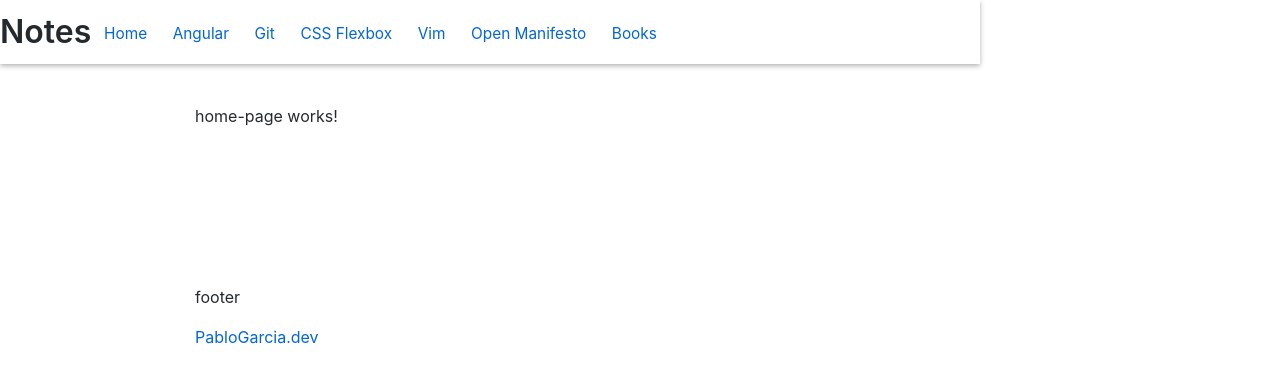
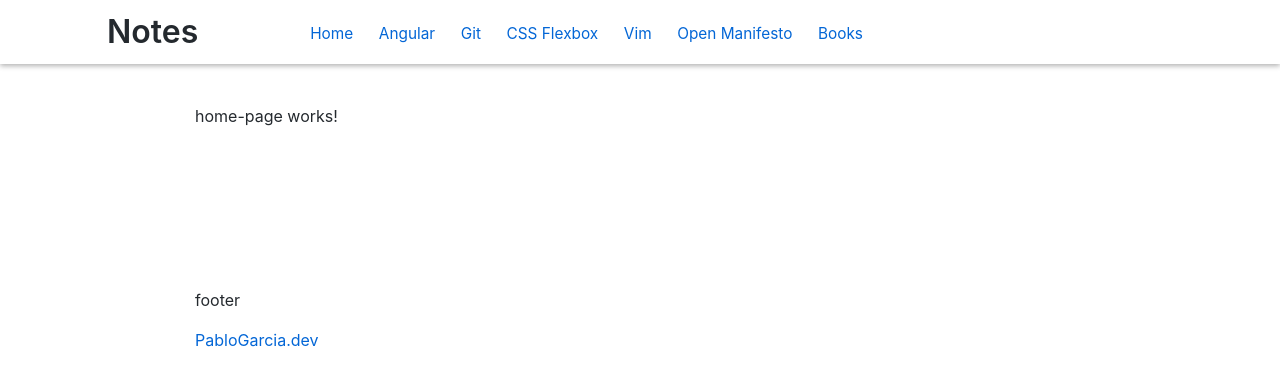
Before and after one commit to pablorgarcia/notes-app, an Angular app: page / in a window 1280 px wide. Shown: the top 386 px of the page. Built offline with nearby package versions, Linux system fonts and the light colour scheme.

Commit message:
header style added

```diff
--- a/src/styles.scss
+++ b/src/styles.scss
@@ -13,11 +13,12 @@ header.markdown-body {
   display: flex;
   box-sizing: border-box;
   width: 100%;
+  max-width: 100%;
   flex-direction: row;
   align-items: center;
   white-space: wrap;
 
-  padding: 0;
+  padding: 0 8px;
   margin: 0;
 }
 
@@ -25,12 +26,19 @@ header.markdown-body h1 {
   padding: 0;
   margin: 0;
   border-bottom: none;
+  flex-grow: 1;
+  text-align: center;
 }
 
-header.markdown-body ul {
+header.markdown-body nav {
+  flex-grow: 2;
+  flex-wrap: wrap;
+}
+
+header.markdown-body nav ul {
   display: flex;
   flex-direction: row;
-  align-items: center;
+  align-items: flex-end;
   list-style-position: inside;
   padding: 0;
   margin: 0;
@@ -43,11 +51,11 @@ header.markdown-body ul {
   list-style: none;
 }
 
-header.markdown-body ul li {
+header.markdown-body nav ul li {
   margin: 0 0.5em;
 }
 
-header.markdown-body ul li a {
+header.markdown-body nav ul li a {
   font-size: 0.6em;
 }
 
@@ -1074,9 +1082,9 @@ code {
 .markdown-body {
   box-sizing: border-box;
   min-width: 200px;
-  max-width: 980px;
+  max-width: 890px;
   margin: 0 auto;
-  padding: 6em 45px 45px 45px;
+  padding: 6em 0 3em;
 }
 
 @media (max-width: 767px) {
```
Also changed, not shown: src/app/app.component.scss (line endings or trailing spaces).
